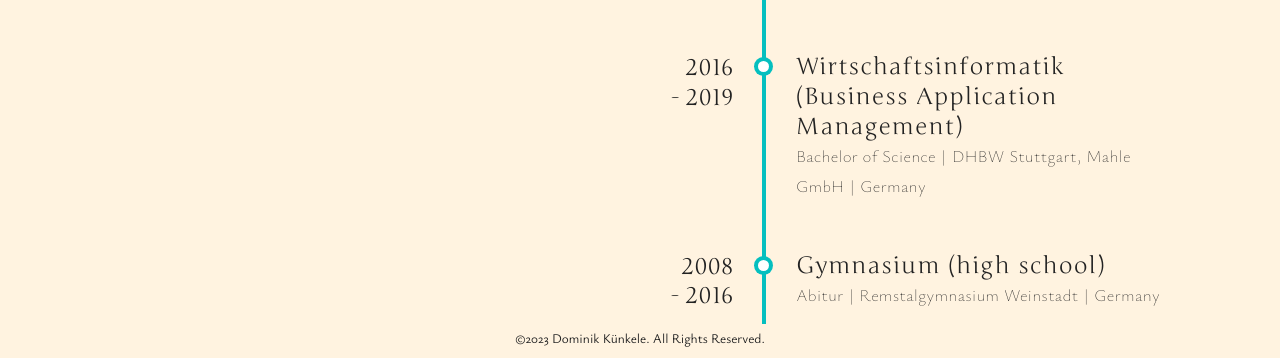
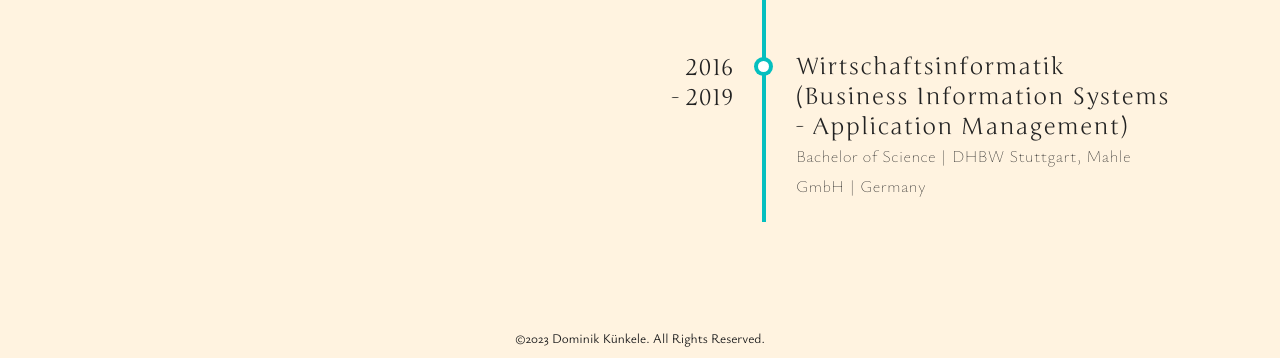
Before and after one commit to DominikKuenkele/website, a React (Create React App) app: page / in a window 1280 px wide. Both pictures are taken after a click on the element 988 px from the left and 385 px from the top of the page. Shown: the part 402-760 px from the top of the page. Built offline with nearby package versions, Linux system fonts and the light colour scheme; a web font is replaced by a local one.

Commit message:
format list in preview, update data

```diff
--- a/src/data.tsx
+++ b/src/data.tsx
@@ -151,11 +151,15 @@ export const projects: Array<Item> = [
         itemMeta: {
             date: '2021\n- today',
             title: 'Private cloud',
-            description: 'Server administration, Containerization'
+            description: 'GitOps, CI/CD, Containerization'
         },
         itemPreview: <div>
             <h1>Private cloud</h1>
-            <p>On my private server I have set up several Docker containers on a Kubernetes cluster that provide services that I use in my daily life. These include a Nextcloud instance, a VPN server, a GitLab instance, a Matrix server and my web presence, which are served through a Traefik reverse proxy.
+            <p>
+                <ul>
+                    <li>Set up of a Kubernetes cluster that provides a Nextcloud instance, a Mail server, a Wireguard server, a GitLab instance and a web presence, which are served through a Traefik reverse proxy</li>
+                    <li>Implementation of a GitOps process with GitLab CI and ArgoCD to provide reproducible and automated deployments</li>
+                </ul>
             </p>
         </div>
     },
@@ -203,23 +207,13 @@ export const education: Array<Item> = [
     {
         itemMeta: {
             date: '2016\n- 2019',
-            title: 'Wirtschaftsinformatik (Business Application Management)',
+            title: 'Wirtschaftsinformatik (Business Information Systems - Application Management)',
             description: 'Bachelor of Science | DHBW Stuttgart, Mahle GmbH | Germany'
         },
         itemPreview: <div>
-            <h1>Wirtschaftsinformatik (Business Application Management)</h1>
+            <h1>Wirtschaftsinformatik (Business Information Systems - Application Management)</h1>
             <p>In this Bachelor's programme I alternated every three months between taking courses at the DHBW university and working at MAHLE. The focus of the lectures lied on computer science, economics and management which we could directly apply in the practical phases at MAHLE. During this time, I took the opportunity to work in a plant in Shanghai for three months. I have completed the Bachelor’s degree with a thesis on the planning of the production process of newly developed products over a longer time horizon. Afterwards, I was offered a position in this department.
             </p>
-        </div>
-    },
-    {
-        itemMeta: {
-            date: '2008\n- 2016',
-            title: 'Gymnasium (high school)',
-            description: 'Abitur | Remstalgymnasium Weinstadt | Germany'
-        },
-        itemPreview: <div>
-            <h1>Gymnasium (high school)</h1>
         </div>
     }
 ]
@@ -239,13 +233,35 @@ export const career: Array<Item> = [
     },
     {
         itemMeta: {
-            date: '2019\n- 2021',
+            date: '2020\n- 2021',
+            title: 'Development coordinator',
+            description: 'Mahle GmbH | Germany'
+        },
+        itemPreview: <div>
+            <h1>Development coordinator</h1>
+            <p>
+                <ul>
+                    <li>Coordination of development process in a global project with 10 business analysts / 10 developers</li>
+                    <li>Definition of unified Git process to coordinate distributed development for 20 team members</li>
+                    <li>Providing trainings and support</li>
+                </ul>
+            </p>
+        </div>
+    },
+    {
+        itemMeta: {
+            date: '2019\n- 2020',
             title: 'SAP PP consultant',
             description: 'Mahle GmbH | Germany'
         },
         itemPreview: <div>
             <h1>SAP PP consultant</h1>
-            <p>As the SAP PP consultant, I was responsible for supporting the production planning team in defining their business processes. Furthermore, I was implementing software solutions in the global SAP ERP system based on their requirements. During this time, I was part of a global project to redefine all business processes for MAHLE. In this project, I was additionally assigned the role of development coordinator for production planning. Hereby, I was coordinating the complete software development process for all related developments, from writing the specifications to the implementation in India and testing the final product.
+            <p>
+                <ul>
+                    <li>Development of extensions to the SAP ERP system in SQL to increase transparency in the production planning process</li>
+                    <li>Use SQL and ABAP to collect data from millions of data records for production planning applications</li>
+                    <li>Define business processes and increase efficiency and robustness in production planning</li>
+                </ul>
             </p>
         </div>
     }
--- a/src/styles/Preview.module.scss
+++ b/src/styles/Preview.module.scss
@@ -25,6 +25,10 @@
 
         @media only screen and (min-width: shared.$tablet-size) {
             text-align-last: right;
+
+            & ul {
+                direction: rtl;
+            }
         }
 
         & h1,
```
